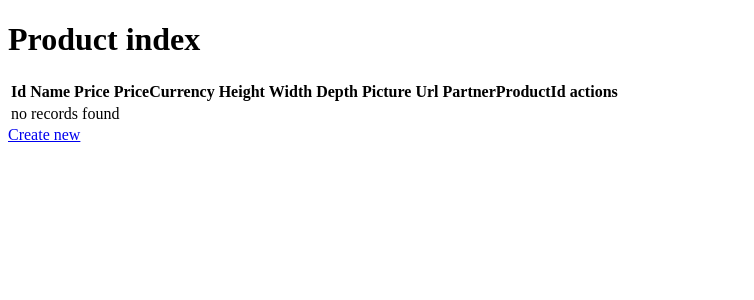
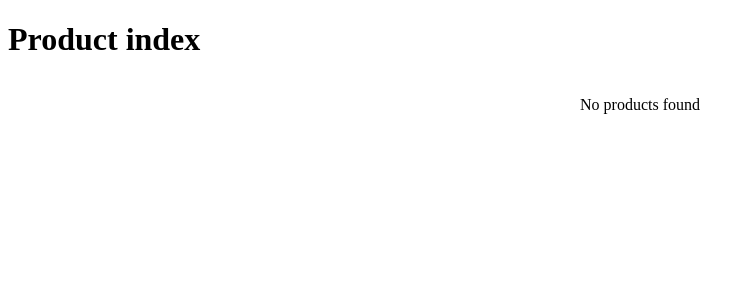
Before and after one commit to WildCodeSchool/lyon-202109-php-project3-almaxe, a Symfony app: template templates/product/index.html.twig in a window 1280 px wide. Shown: the top 300 px of the page, without its empty margins (0-754 px from the left). Run offline with Twig, Linux system fonts and the light colour scheme; the template is opened without the code that fills it, so the values that code supplies are empty; some libraries are stand-ins or nearby versions.

```diff
--- a/templates/product/_delete_form.html.twig
+++ b/templates/product/_delete_form.html.twig
@@ -1,4 +1,4 @@
-<form method="post" action="{{ path('product_delete', {'id': product.id}) }}" onsubmit="return confirm('Are you sure you want to delete this item?');">
+<form method="post" action="{{ path('product_delete', {'id': product.id}) }}" onsubmit="return confirm('Voulez-vous vraiment supprimer ce produit ?');">
     <input type="hidden" name="_token" value="{{ csrf_token('delete' ~ product.id) }}">
-    <button class="btn">Delete</button>
+    <button class="btn">Supprimer</button>
 </form>
--- a/templates/product/index.html.twig
+++ b/templates/product/index.html.twig
@@ -1,51 +1,24 @@
 {% extends 'base.html.twig' %}
 
-{% block title %}Product index{% endblock %}
+{% block title %}Liste des produits{% endblock %}
 
 {% block body %}
     <h1>Product index</h1>
+    <div class="product_box" style="display: flex; justify-content: space-around; flex-wrap: wrap">
+        {% for product in products %}
 
-    <table class="table">
-        <thead>
-            <tr>
-                <th>Id</th>
-                <th>Name</th>
-                <th>Price</th>
-                <th>PriceCurrency</th>
-                <th>Height</th>
-                <th>Width</th>
-                <th>Depth</th>
-                <th>Picture</th>
-                <th>Url</th>
-                <th>PartnerProductId</th>
-                <th>actions</th>
-            </tr>
-        </thead>
-        <tbody>
-        {% for product in products %}
-            <tr>
-                <td>{{ product.id }}</td>
-                <td>{{ product.name }}</td>
-                <td>{{ product.price }}</td>
-                <td>{{ product.priceCurrency }}</td>
-                <td>{{ product.height }}</td>
-                <td>{{ product.width }}</td>
-                <td>{{ product.depth }}</td>
-                <td>{{ product.picture }}</td>
-                <td>{{ product.url }}</td>
-                <td>{{ product.partnerProductId }}</td>
-                <td>
-                    <a href="{{ path('product_show', {'id': product.id}) }}">show</a>
-                    <a href="{{ path('product_edit', {'id': product.id}) }}">edit</a>
-                </td>
-            </tr>
+        <div class="product">
+        <h2>{{ product.name }}</h2>
+        <a href="{{ product.url }}" target="_blank"><img src="{{ product.picture }}" width="300em" height="300em"></a><br>
+        <i>Hauteur : {{ product.height }} cm<br>Largeur : {{ product.width }} cm<br>Profondeur : {{ product.depth }} cm</i>
+        <a href="{{ path('product_show', {'id': product.id}) }}">Voir le produit</a>
+        {{ include('product/_delete_form.html.twig') }}
+        </div>
+
         {% else %}
-            <tr>
-                <td colspan="11">no records found</td>
-            </tr>
+            <div>
+                <p>No products found</p>
+            <div>
         {% endfor %}
-        </tbody>
-    </table>
-
-    <a href="{{ path('product_new') }}">Create new</a>
+    </div>
 {% endblock %}
```
Also changed, not shown: assets/styles/app.scss (+11 -4 lines), src/DataFixtures/ProductFixtures.php (+39 -10 lines).
